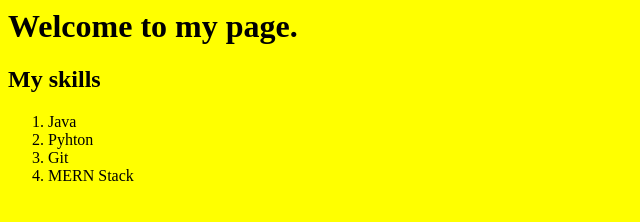
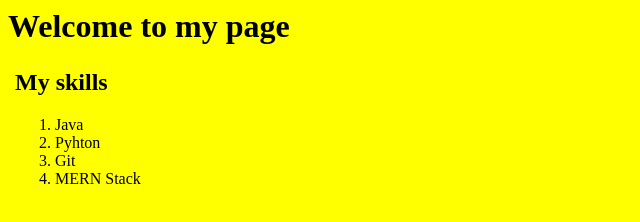
Before and after one commit to BhuvanRS/bhuvanrs.github.io, a plain HTML site: page index.html in a window 1280 px wide. Shown: the whole page, without its empty margins (0-640 px from the left). Drawn offline with Linux system fonts and the light colour scheme.

Commit message:
Update index.html

```diff
--- a/index.html
+++ b/index.html
@@ -6,13 +6,22 @@ About Bhuvan - Passionate Devps Engineer
   <link rel ="stylesheet" href="mystyle.css">
 </head>
 <body>
-<h1>Welcome to my page.</h1>
-<h2>My skills</h2>
+<h1>Welcome to my page
+</h1>
+  <table>
+    <td>
+      <td>
+        <h2>My skills</h2>
 <ol>
 <li>Java</li>
 <li>Pyhton</li>
 <li>Git</li>
 <li>MERN Stack</li>
 </ol>
+      </td>
+    </td>
+  </table>
+
+
 </body>
 </html>
```
